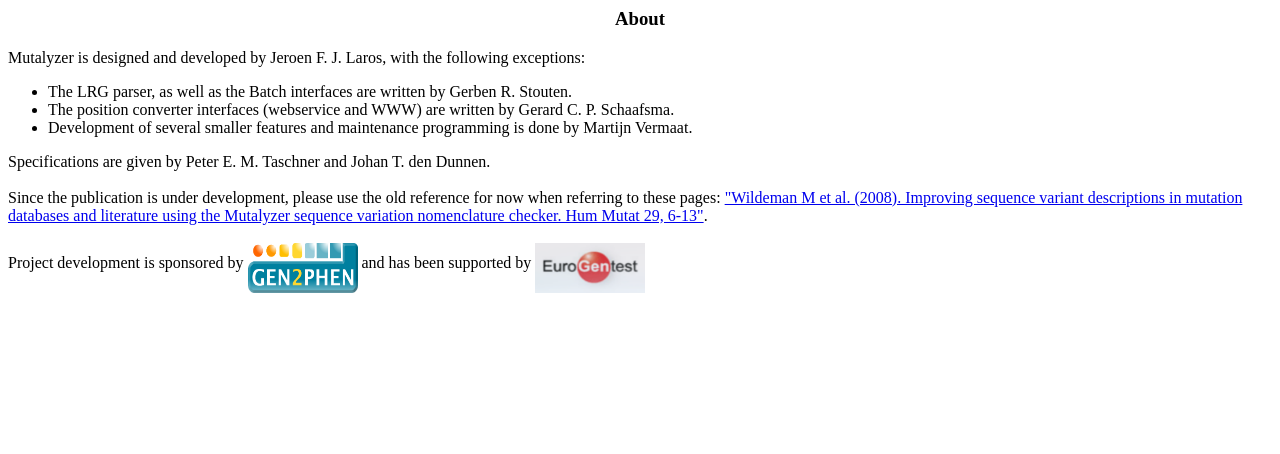
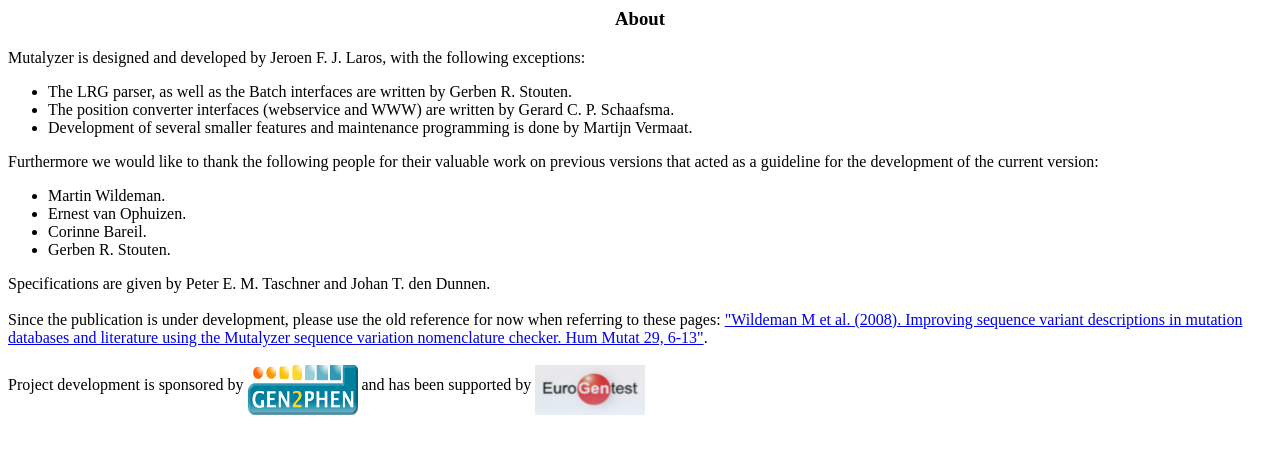
Before and after one commit to mutalyzer/mutalyzer2, a Python web app: template templates/about.html in a window 1280 px wide. Shown: the top 454 px of the page. Run offline with Jinja, Linux system fonts and the light colour scheme; the template is opened without the code that fills it, so the values that code supplies are empty.

Commit message:
Added a presentation, added acknowledgements.
git-svn-id: https://humgenprojects.lumc.nl/svn/mutalyzer/trunk@279 eb6bd6ab-9ccd-42b9-aceb-e2899b4a52f1

```diff
--- a/templates/about.html
+++ b/templates/about.html
@@ -17,6 +17,15 @@
             written by Gerard C. P. Schaafsma.</li>
         <li>Development of several smaller features and maintenance
             programming is done by Martijn Vermaat.</li>
+      </ul>
+      Furthermore we would like to thank the following people for their
+      valuable work on previous versions that acted as a guideline for the
+      development of the current version:
+      <ul>
+        <li>Martin Wildeman.</li>
+        <li>Ernest van Ophuizen.</li>
+        <li>Corinne Bareil.</li>
+        <li>Gerben R. Stouten.</li>
       </ul>
       Specifications are given by Peter E. M. Taschner and Johan T. den
       Dunnen.<br>
```
Also changed, not shown: 14 other files.
